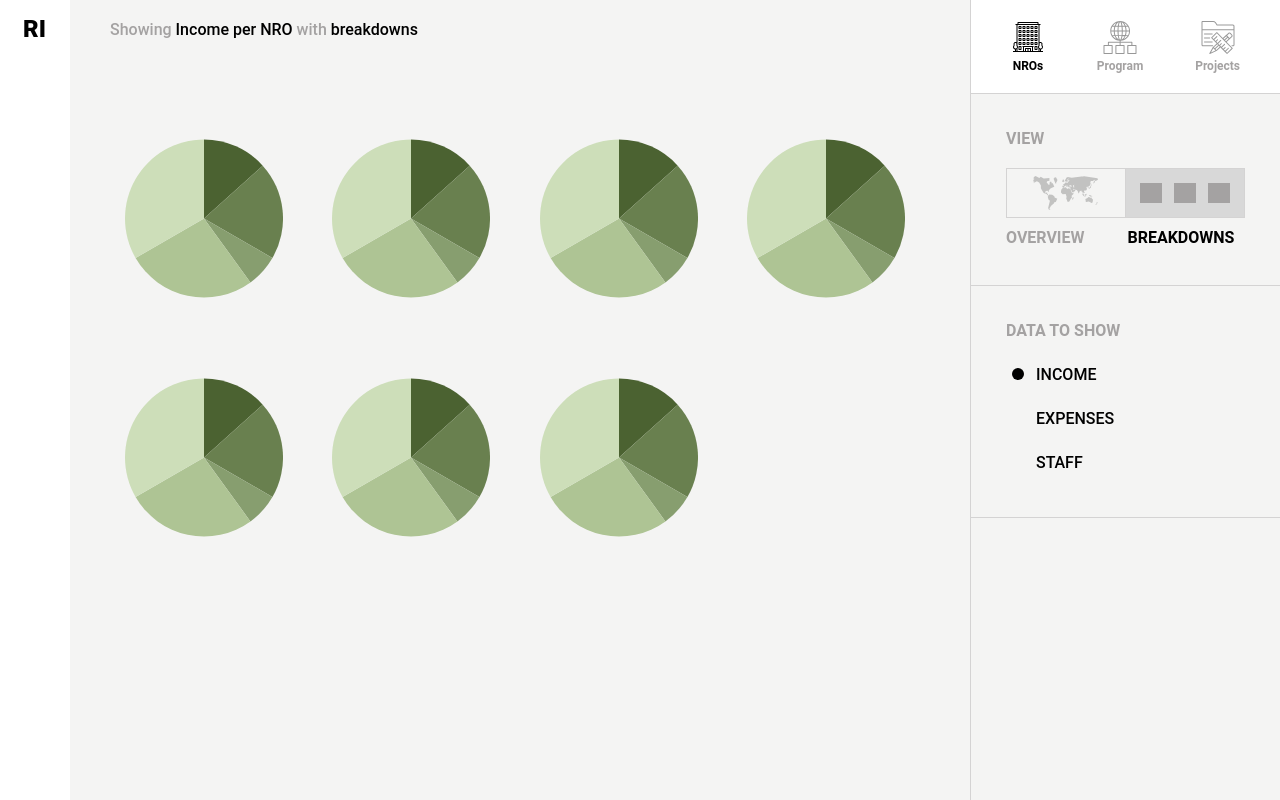
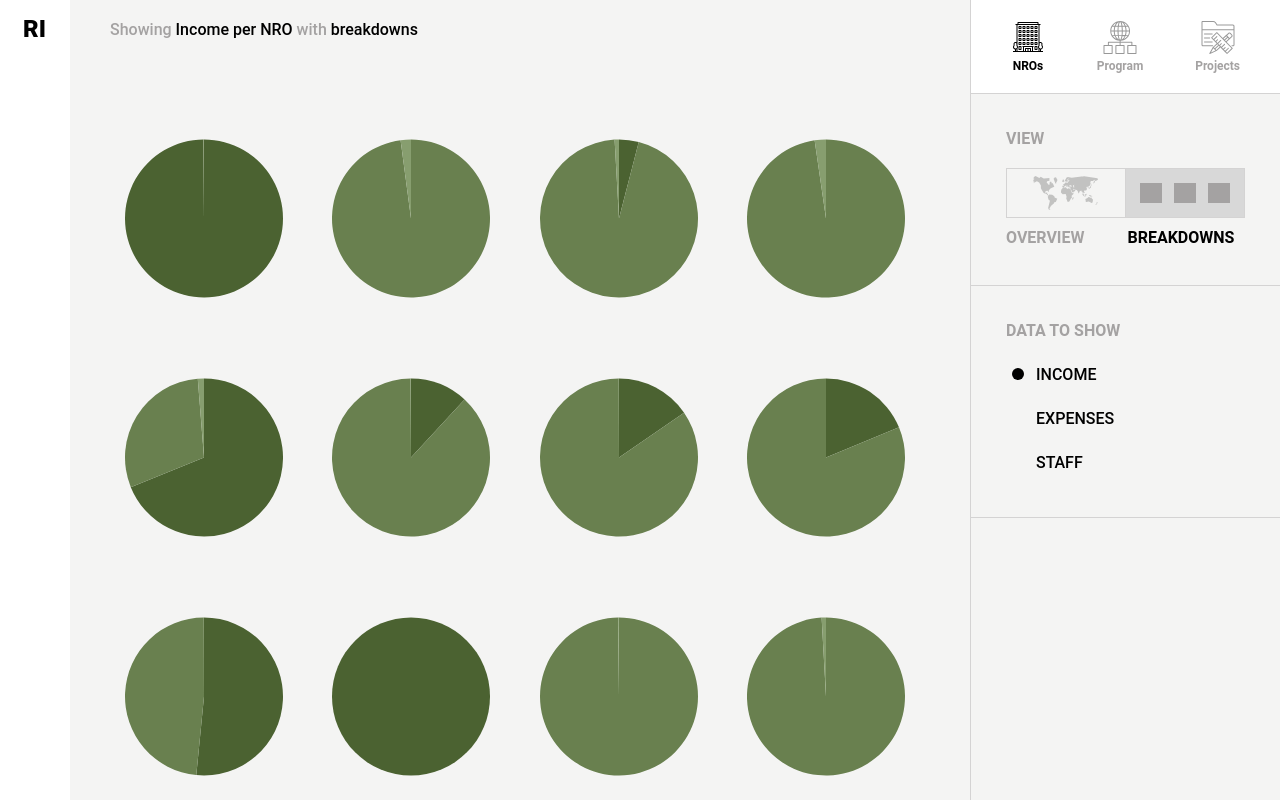
Before and after one commit to Arpo87/https-github.com-vanishing-point-studio-gp-resource, a React (Create React App) app in the folder frontend/: page /breakdowns in a window 1280 px wide. Shown: the top 800 px of the page. Built offline with nearby package versions, Linux system fonts and the light colour scheme; what webfontloader would draw is missing.

Commit message:
Connect pie charts to fake data

```diff
--- a/frontend/src/components/pies/PieChart.jsx
+++ b/frontend/src/components/pies/PieChart.jsx
@@ -7,29 +7,6 @@ import './PieChart.scss'
 
 // Need to import transition to be able to call it on a selection for some reason.
 transition()
-
-const data = [
-  {
-    label: 'Blah',
-    value: 20,
-  },
-  {
-    label: 'Bleep',
-    value: 30,
-  },
-  {
-    label: 'Blorp',
-    value: 10,
-  },
-  {
-    label: 'Bloop',
-    value: 40,
-  },
-  {
-    label: 'Barf',
-    value: 50,
-  },
-]
 
 class PieChart extends React.PureComponent {
   componentDidMount() {
@@ -75,6 +52,4 @@ class PieChart extends React.PureComponent {
   }
 }
 
-const PieChartWithFakeData = () => <PieChart data={data} />
-
-export default PieChartWithFakeData
+export default PieChart
--- a/frontend/src/components/pies/PieGrid.jsx
+++ b/frontend/src/components/pies/PieGrid.jsx
@@ -1,23 +1,28 @@
 import React from 'react'
+import { withRouter } from 'react-router-dom'
 import PieChart from './PieChart'
+import { data, labels } from '../../utils/fakeData'
+import { getDataSelection } from '../../utils/selectionUtils'
 import './PieGrid.scss'
 
-const PieGridItem = () => (
-  <div className="pie-grid-item">
-    <PieChart />
+const PieGrid = ({ data, labels, dataSelection }) => (
+  <div className="pie-grid">
+    {data.map(d => (
+      <div className="pie-grid-item">
+        <PieChart
+          title={d.location}
+          data={d[dataSelection].map((d, i) => ({
+            label: labels[dataSelection][i],
+            value: d,
+          }))}
+        />
+      </div>
+    ))}
   </div>
 )
 
-const PieGrid = () => (
-  <div className="pie-grid">
-    <PieGridItem />
-    <PieGridItem />
-    <PieGridItem />
-    <PieGridItem />
-    <PieGridItem />
-    <PieGridItem />
-    <PieGridItem />
-  </div>
+const PieGridWithFakeData = ({ location }) => (
+  <PieGrid data={data} labels={labels} dataSelection={getDataSelection(location)} />
 )
 
-export default PieGrid
+export default withRouter(PieGridWithFakeData)
```
